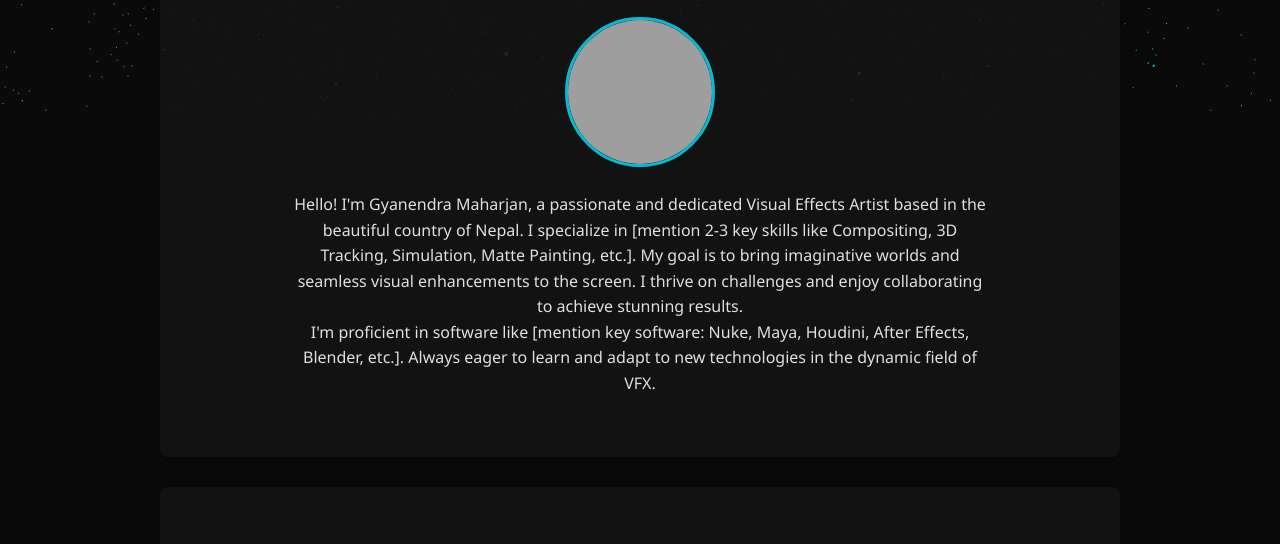
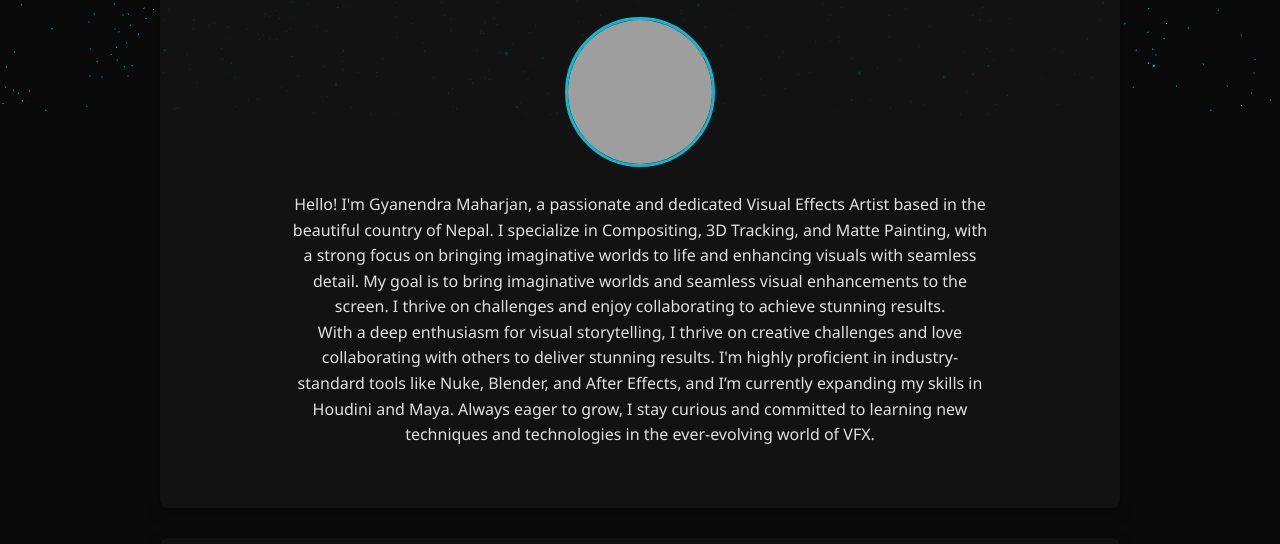
Before and after one commit to gyanenmhz/portfolio, a plain HTML site: page index.html in a window 1280 px wide. Shown: the part 685-1229 px from the top of the page. Drawn offline with nearby package versions, Linux system fonts and the light colour scheme; grey boxes are pictures that could not be loaded.

Commit message:
Update index.html

```diff
--- a/index.html
+++ b/index.html
@@ -305,12 +305,15 @@
                 <img src="https://th.bing.com/th/id/OIP.ayLR3s_gwq5dtKd4Z2EAMgHaLH?rs=1&pid=ImgDetMain" alt="Gyanendra Maharjan Profile Picture" class="profile-pic">
                  <!-- === ADD YOUR ABOUT TEXT HERE === -->
                 <p>
-                    Hello! I'm Gyanendra Maharjan, a passionate and dedicated Visual Effects Artist based in the beautiful country of Nepal.
-                    I specialize in [mention 2-3 key skills like Compositing, 3D Tracking, Simulation, Matte Painting, etc.].
+                    Hello! I'm Gyanendra Maharjan, a passionate and dedicated Visual Effects Artist based in the beautiful country of Nepal. I specialize in Compositing, 3D Tracking,
+                    and Matte Painting, with a strong focus on bringing imaginative worlds to life and enhancing visuals with seamless detail.
                     My goal is to bring imaginative worlds and seamless visual enhancements to the screen. I thrive on challenges and enjoy collaborating to achieve stunning results.
                 </p>
                 <p>
-                    I'm proficient in software like [mention key software: Nuke, Maya, Houdini, After Effects, Blender, etc.]. Always eager to learn and adapt to new technologies in the dynamic field of VFX.
+                   With a deep enthusiasm for visual storytelling, I thrive on creative challenges and love collaborating with others to deliver stunning results. I'm highly proficient
+                    in industry-standard tools like Nuke, Blender, and After Effects, and I’m currently expanding my skills in Houdini and Maya.
+                    Always eager to grow, I stay curious and committed to learning new techniques and technologies in the ever-evolving world of VFX.
+
                 </p>
             </section>
 
```
